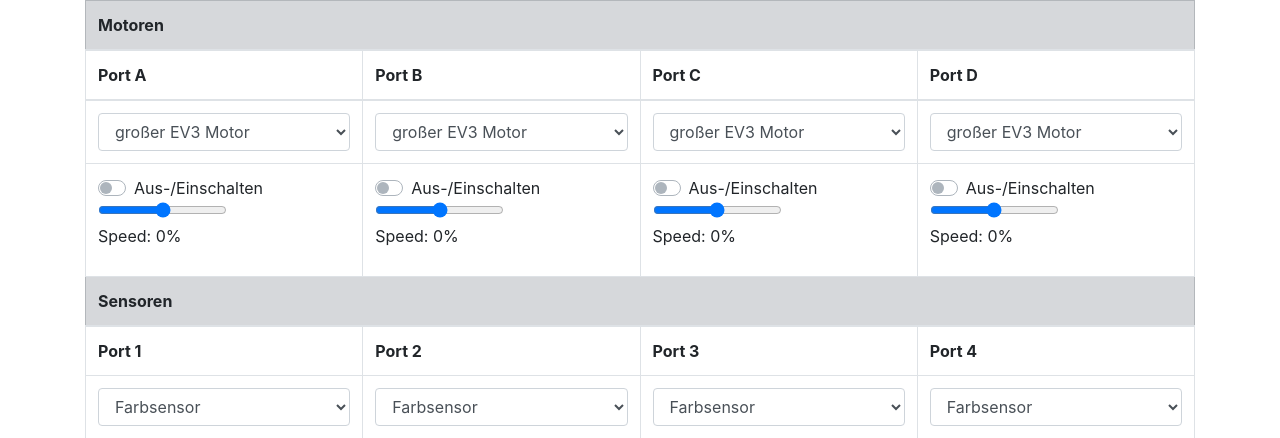
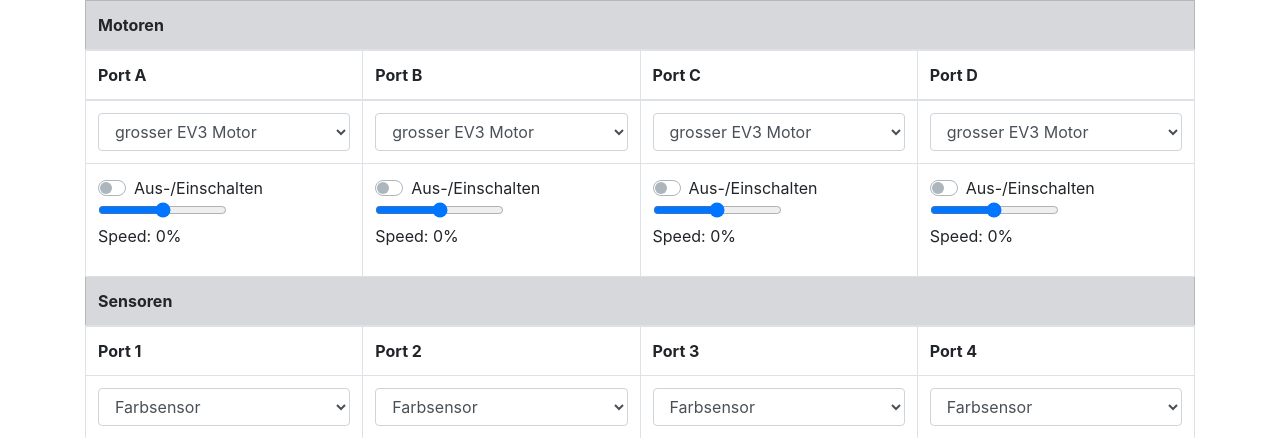
Before and after one commit to CookieInside/EV3DEV_Projects, a Flask app: template webcontroller/templates/testing.html in a window 1280 px wide. Shown: the top 438 px of the page. Run offline with Flask 3, Linux system fonts and the light colour scheme; the template is opened without the code that fills it, so the values that code supplies are empty; parts of the project's set-up code (start-up, migrations or seed data) failed here and were passed over; some libraries are stand-ins or nearby versions.

Commit message:
ascii fix ß -> ss

```diff
--- a/requestServer/sendRequest.py
+++ b/requestServer/sendRequest.py
@@ -1,7 +1,7 @@
 import requests
 def make_request(data):
-    url = 'http://192.168.178.47:8000'
+    url = 'http://192.168.43.159:8000'
     response = requests.post(url, data=data)
     print(response.text)
 
-make_request("Hallo ich bin E V 3")
+make_request("HELLO WORLD")
--- a/webcontroller/app.py
+++ b/webcontroller/app.py
@@ -24,17 +24,17 @@ four_type = ""
 
 def set_sync(type, motor, port):
     match type:
-        case "großer EV3 Motor":
+        case "grosser EV3 Motor":
             motor = LargeMotor(port)
         case "kleiner EV3 Motor":
             motor = MediumMotor(port)
-        case "großer NXT Motor":
+        case "grosser NXT Motor":
             motor = Motor(port)
         case "nicht genutzt":
             motor = "not used"
 
 def set_speed(type, motor, speed):
-    if type == "großer NXT Motor":
+    if type == "grosser NXT Motor":
         motor.speed_sp = int(speed)
     else:
         motor.speed_sp = int(speed)*10
--- a/webcontroller/templates/testing.html
+++ b/webcontroller/templates/testing.html
@@ -25,33 +25,33 @@
                     <tr>
                         <td>
                             <select class="form-control" id="a_type" onchange="send_values('sync', '')">
-                                <option>großer EV3 Motor</option>
+                                <option>grosser EV3 Motor</option>
                                 <option>kleiner EV3 Motor</option>
-                                <option>großer NXT Motor</option>
+                                <option>grosser NXT Motor</option>
                                 <option>nicht genutzt</option>
                             </select>
                         </td>
                         <td>
                             <select class="form-control" id="b_type" onchange="send_values('sync', '')">
-                                <option>großer EV3 Motor</option>
+                                <option>grosser EV3 Motor</option>
                                 <option>kleiner EV3 Motor</option>
-                                <option>großer NXT Motor</option>
+                                <option>grosser NXT Motor</option>
                                 <option>nicht genutzt</option>
                             </select>
                         </td>
                         <td>
                             <select class="form-control" id="c_type" onchange="send_values('sync', '')">
-                                <option>großer EV3 Motor</option>
+                                <option>grosser EV3 Motor</option>
                                 <option>kleiner EV3 Motor</option>
-                                <option>großer NXT Motor</option>
+                                <option>grosser NXT Motor</option>
                                 <option>nicht genutzt</option>
                             </select>
                         </td>
                         <td>
                             <select class="form-control" id="d_type" onchange="send_values('sync', '')">
-                                <option>großer EV3 Motor</option>
+                                <option>grosser EV3 Motor</option>
                                 <option>kleiner EV3 Motor</option>
-                                <option>großer NXT Motor</option>
+                                <option>grosser NXT Motor</option>
                                 <option>nicht genutzt</option>
                             </select>
                         </td>
```
